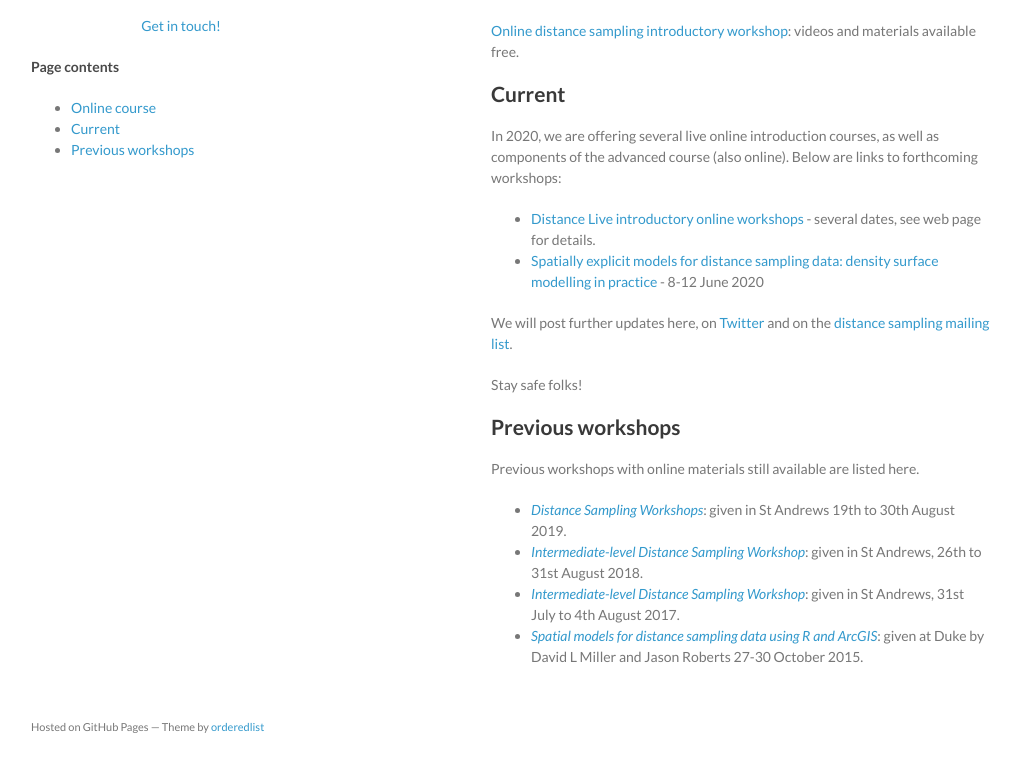
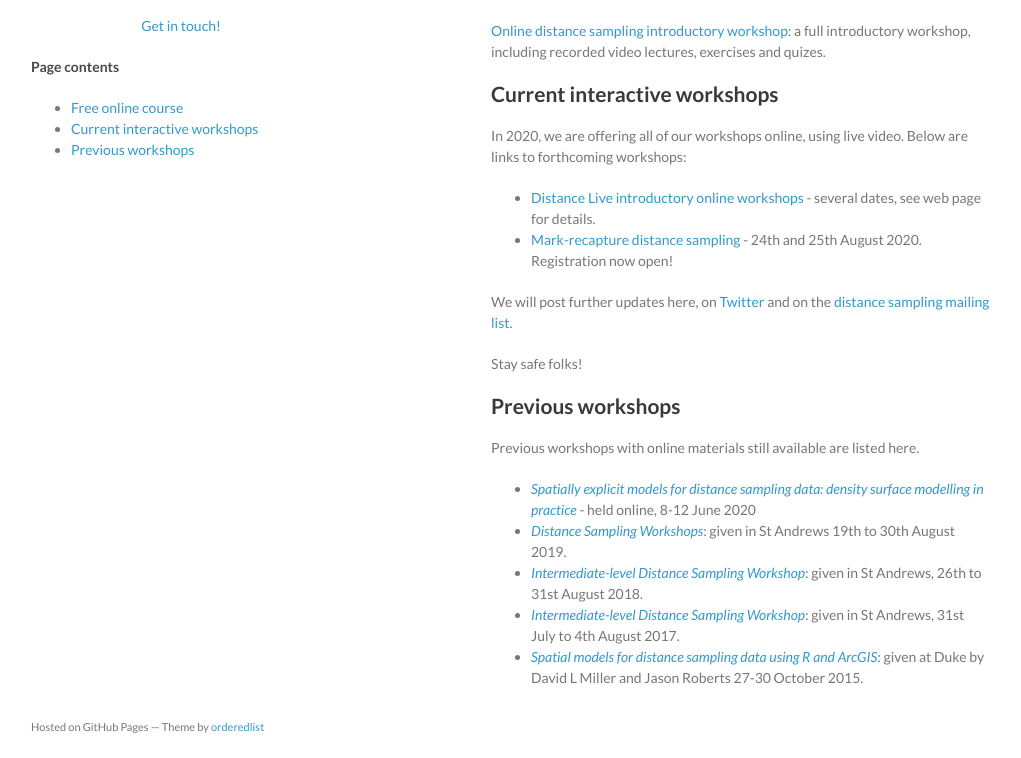
Before and after one commit to distanceworkshops/distanceworkshops.github.io, a Jekyll site: the page built from index.md, in a window 1280 px wide. Shown: the part 144-902 px from the top of the page, without its empty margins (129-1150 px from the left). Built offline with Jekyll 4.4.1, drawn with Linux system fonts in a browser that asks for light colours; some of the changed text lies outside the part shown.

Commit message:
Update index.md
Added link to mrds workhop, moved dsm workshop to "previous"

```diff
--- a/index.md
+++ b/index.md
@@ -8,18 +8,17 @@ layout: index
 
 Here you can find content for distance sampling workshops including slides, exercises and other materials.
 
-## Online course
+## Free online course
 
-[Online distance sampling introductory workshop](online-course): videos and materials available free.
+[Online distance sampling introductory workshop](online-course): a full introductory workshop, including recorded video lectures, exercises and quizes.
 
 
-## Current
+## Current interactive workshops
 
-In 2020, we are offering several live online introduction courses, as well as components of the advanced course (also online).  Below are links to forthcoming workshops:
+In 2020, we are offering all of our workshops online, using live video.  Below are links to forthcoming workshops:
 
  - [Distance Live introductory online workshops](https://www.creem.st-andrews.ac.uk/distance-live-online-workshops/) - several dates, see web page for details.
- - [Spatially explicit models for distance sampling data: density surface modelling in practice](http://workshops.distancesampling.org/online-dsm-2020/) - 8-12 June 2020
-
+- [Mark-recapture distance sampling](https://www.creem.st-andrews.ac.uk/mark-recapture-distance-sampling-workshop/) - 24th and 25th August 2020.  Registration now open!
 
 We will post further updates here, on [Twitter](http://twitter.com/distancesamp) and on the [distance sampling mailing list](https://groups.google.com/forum/#!forum/distance-sampling).
 
@@ -30,6 +29,7 @@ Stay safe folks!
 
 Previous workshops with online materials still available are listed here.
 
+- [*Spatially explicit models for distance sampling data: density surface modelling in practice*](http://workshops.distancesampling.org/online-dsm-2020/) - held online, 8-12 June 2020
 - [*Distance Sampling Workshops*](standrews-2019): given in St Andrews 19th to 30th August 2019.
 - [*Intermediate-level Distance Sampling Workshop*](stand-intermed-2018): given in St Andrews, 26th to 31st August 2018.
 - [*Intermediate-level Distance Sampling Workshop*](stand-intermed-2017): given in St Andrews, 31st July to 4th August 2017.
```
